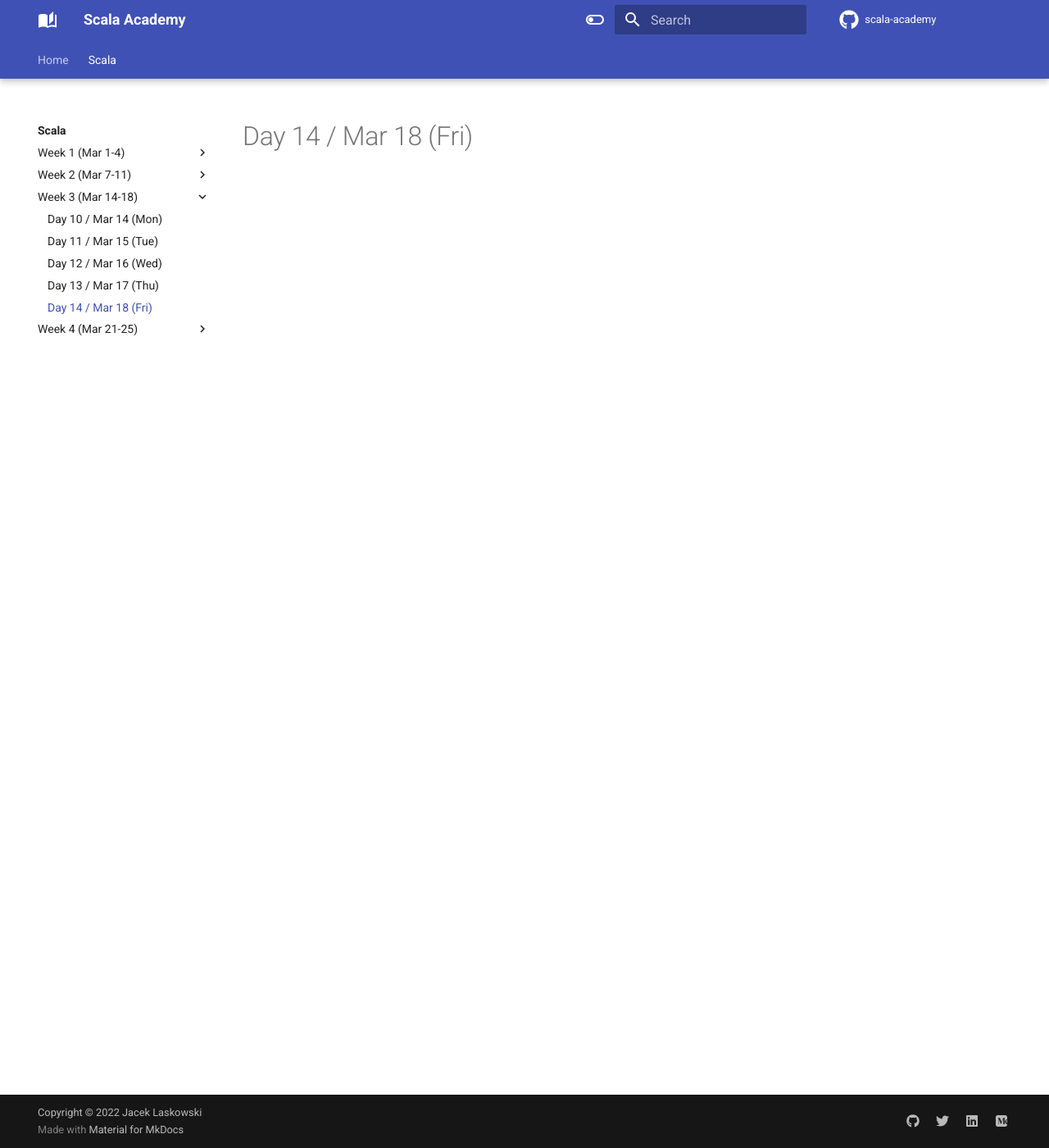
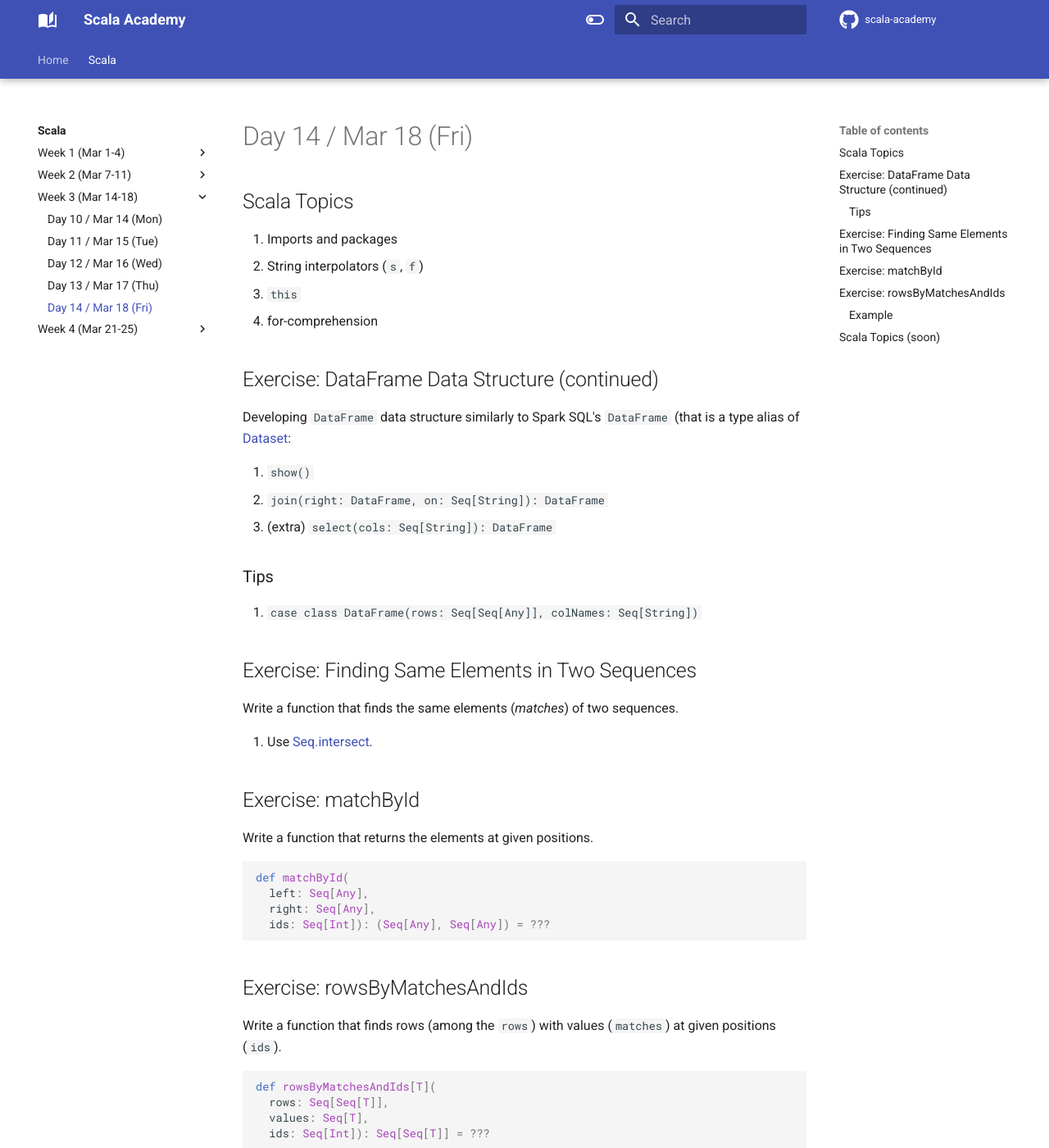
Before and after one commit to jaceklaskowski/scala-academy, an MkDocs documentation site: the page built from docs/scala/014.md, in a window 1280 px wide and 1400 px high. Shown: the whole window at 82% size. Built offline with MkDocs 1.6.1 and Material for MkDocs 9.7.7, drawn with Linux system fonts in a browser that asks for light colours; comment, search, counter and statistics services are not loaded; some of the changed text lies outside the part shown.

Commit message:
Day 14 / DataFrame

````diff
--- a/docs/scala/014.md
+++ b/docs/scala/014.md
@@ -1 +1,72 @@
 # Day 14 / Mar 18 (Fri)
+
+## Scala Topics
+
+1. Imports and packages
+1. String interpolators (`s`, `f`)
+1. `this`
+1. for-comprehension
+
+## Exercise: DataFrame Data Structure (continued)
+
+Developing `DataFrame` data structure similarly to Spark SQL's `DataFrame` (that is a type alias of [Dataset](https://spark.apache.org/docs/3.2.1/api/scala/org/apache/spark/sql/Dataset.html):
+
+1. `show()`
+1. `join(right: DataFrame, on: Seq[String]): DataFrame`
+1. (extra) `select(cols: Seq[String]): DataFrame`
+
+### Tips
+
+1. `case class DataFrame(rows: Seq[Seq[Any]], colNames: Seq[String])`
+
+## Exercise: Finding Same Elements in Two Sequences
+
+Write a function that finds the same elements (_matches_) of two sequences.
+
+1. Use [Seq.intersect](https://www.scala-lang.org/api/2.13.x/scala/collection/Seq.html#intersect[B%3E:A](that:scala.collection.Seq[B]):C).
+
+## Exercise: matchById
+
+Write a function that returns the elements at given positions.
+
+```scala
+def matchById(
+  left: Seq[Any],
+  right: Seq[Any],
+  ids: Seq[Int]): (Seq[Any], Seq[Any]) = ???
+```
+
+## Exercise: rowsByMatchesAndIds
+
+Write a function that finds rows (among the `rows`) with values (`matches`) at given positions (`ids`).
+
+```scala
+def rowsByMatchesAndIds[T](
+  rows: Seq[Seq[T]],
+  values: Seq[T],
+  ids: Seq[Int]): Seq[Seq[T]] = ???
+```
+
+### Example
+
+Given the following:
+
+```scala
+val rows = Seq(
+    Seq("zero", true, 8),
+    Seq("one", false, 3))
+val values = Seq(true, 8)
+val ids = Seq(1, 2)
+```
+
+Only `Seq("zero", true, 8)` row matches values `true` and `8` at the positions `1` and `2`.
+
+```scala
+assert(rowsByMatchesAndIds(rows, values, ids) == Seq(Seq("zero", true, 8)))
+```
+
+## Scala Topics (soon)
+
+1. for-comprehension and `if` guard
+1. Partial function (`case`)
+1. `HashMap`
--- a/mkdocs.yml
+++ b/mkdocs.yml
@@ -83,7 +83,7 @@ extra:
     title: Scala Academy
     calculator: https://github.com/jaceklaskowski/scala-academy/tree/main/calculator
   scala:
-    api: https://www.scala-lang.org/api/2.13.8
+    api: https://www.scala-lang.org/api/2.13.x
     docs: https://docs.scala-lang.org/
     spec: https://www.scala-lang.org/files/archive/spec/2.12
     version: 2.13.8
````
Also changed, not shown: 3 other files.
